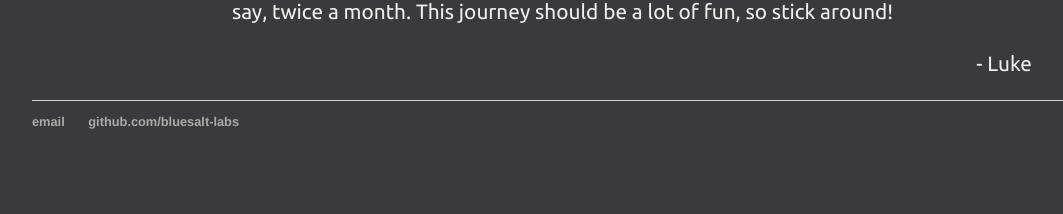
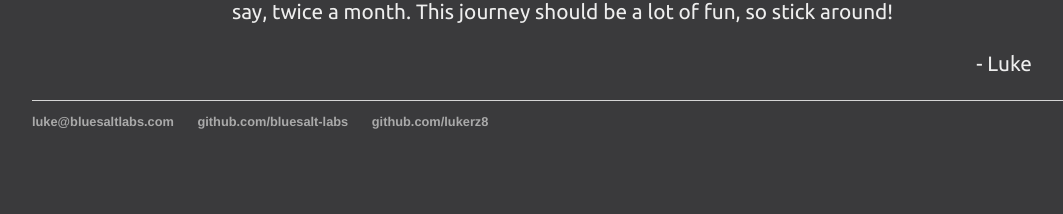
Before and after one commit to bluesalt-labs/bluesalt-labs.github.io, a Jekyll site: the page built from _posts/2016-03-20-hello-world.md, in a window 1280 px wide. Shown: the part 1936-2150 px from the top of the page, without its empty margins (8-1071 px from the left). Built offline with Jekyll 4.4.1, drawn with Linux system fonts in a browser that asks for light colours.

Commit message:
Updates site footer to include lukerz8 github

```diff
--- a/_layouts/default.html
+++ b/_layouts/default.html
@@ -33,8 +33,9 @@
 	</div>
 	<footer>
 		<ul>
-			<li><a href="mailto:luke@bluesaltlabs.com">email</a></li>
-		 <li><a href="https://github.com/bluesalt-labs">github.com/bluesalt-labs</a></li>
+			<li><a href="mailto:luke@bluesaltlabs.com">luke@bluesaltlabs.com</a></li>
+		 	<li><a href="https://github.com/bluesalt-labs" target="_blank">github.com/bluesalt-labs</a></li>
+		 	<li><a href="https://github.com/lukerz8" target="_blank">github.com/lukerz8</a></li>
 		</ul>
 	</footer>
 </body>
```
